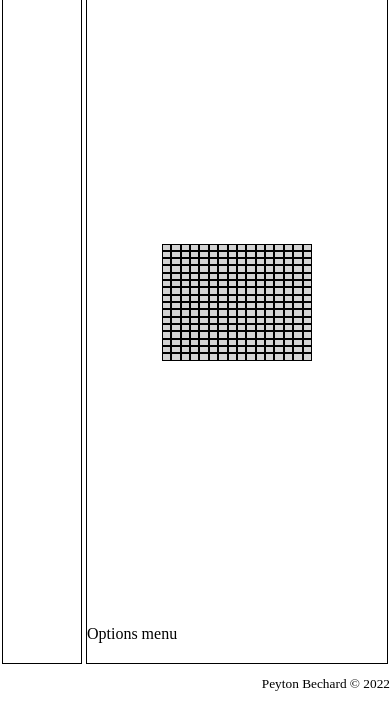
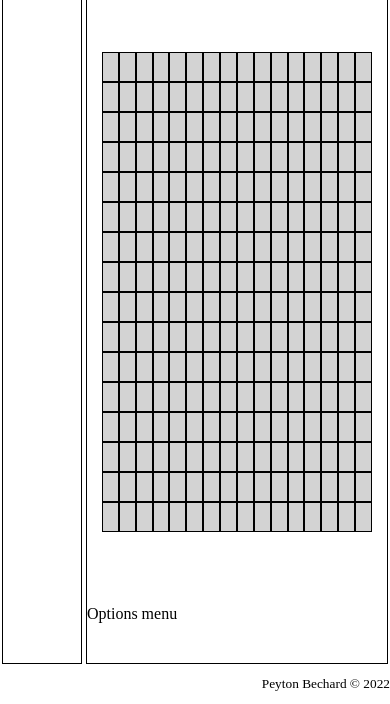
Before and after one commit to pmbechard/Pixton, a plain HTML site: page index.html in a window 390 px wide. Shown: the part 140-844 px from the top of the page. Drawn offline with Linux system fonts and the light colour scheme.

Commit message:
Works more on grid screen responsiveness

```diff
--- a/style.css
+++ b/style.css
@@ -56,26 +56,27 @@ body {
     justify-content: center;
     align-items: center;
     height: 80%;
-    flex: 5 1 auto;
+    flex: 2 1 auto;
 }
 
 #grid {
     display: flex;
     flex-wrap: wrap;
-    width: 50%;
-    height: 30vw;
+    width: 30em;
+    height: 30em;
+    margin: 5%;
 }
 
 .grid-box {
     background-color: lightgray;
     border: 1px solid black;
     box-sizing: border-box;
-    flex: 0 0 6.25%;
+    flex: 1 1 6.25%;
+    padding-bottom: 6.25%;
 }
 
 #options {
     flex: 1 5 auto;
-
 }
 
 
```
